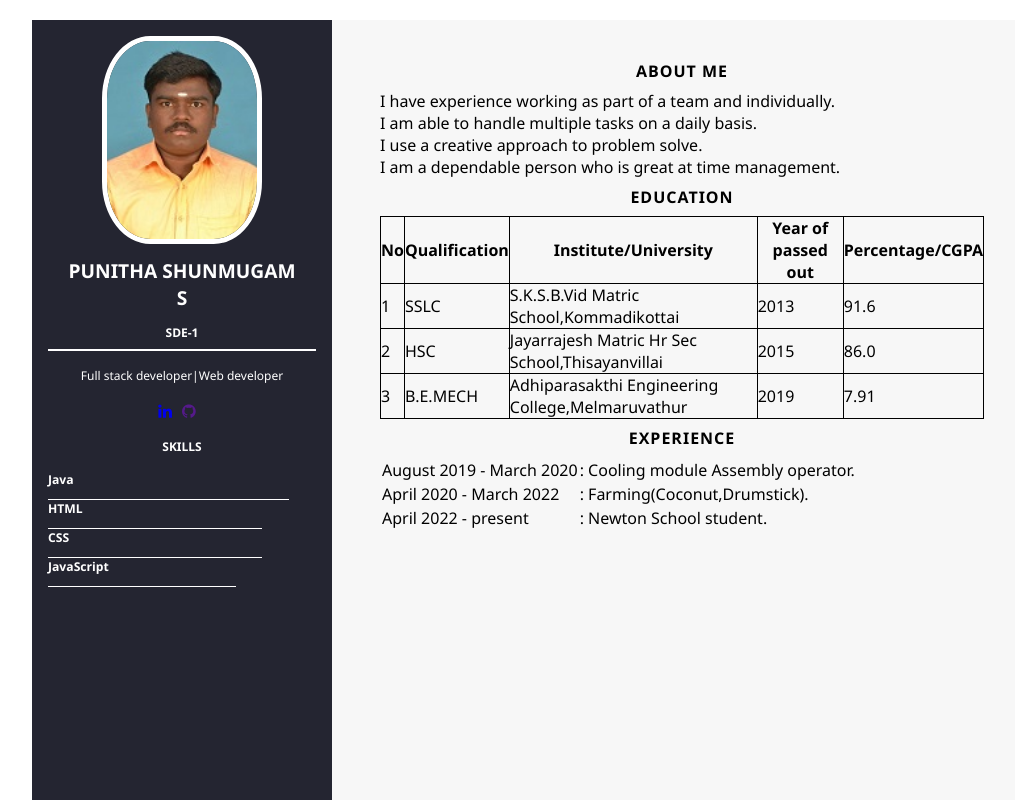
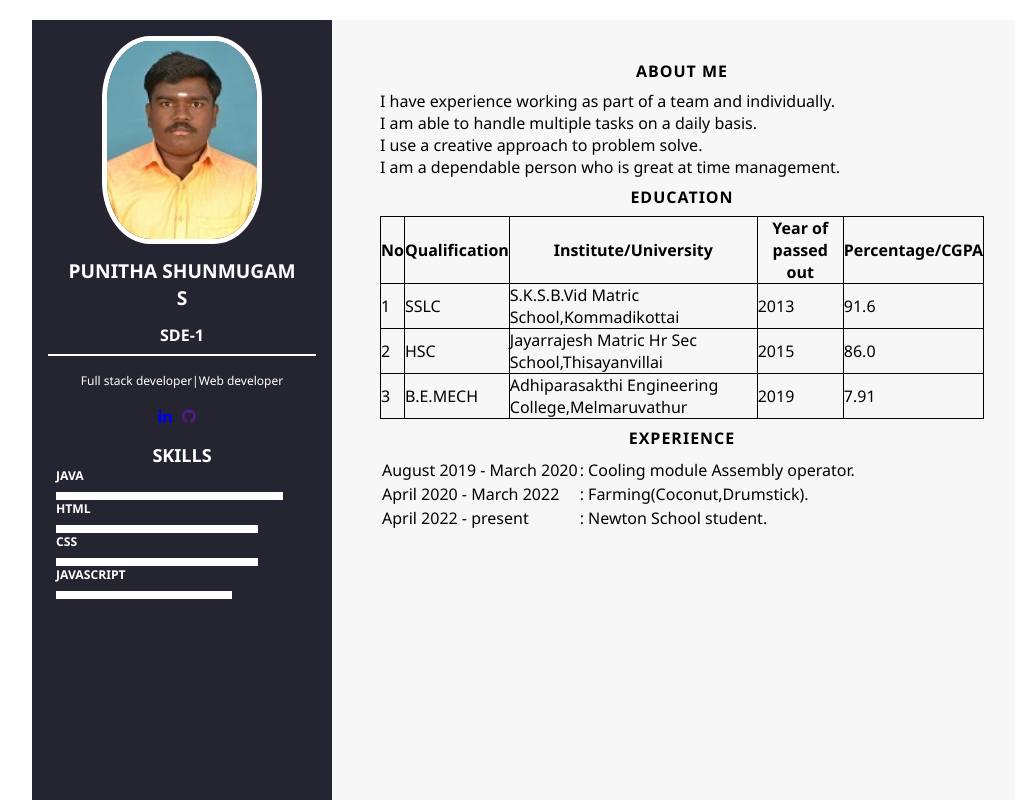
Before and after one commit to punithashunmugam4/resume, a plain HTML site: page index.html in a window 1280 px wide. Shown: the top 800 px of the page, without its empty margins (32-1047 px from the left). Drawn offline with Linux system fonts and the light colour scheme.

Commit message:
Update style.css

```diff
--- a/style.css
+++ b/style.css
@@ -37,7 +37,7 @@
     padding: 0.8rem;
 }
 .designation{
-    font-size: 0.75rem;
+    font-size: 1rem;
     text-align: center;
     text-transform: uppercase;
     padding-bottom: 0.5rem;
@@ -53,7 +53,7 @@
     justify-content: center;
     letter-spacing: 10px;
 }
-.skill-title{
+.skills{
     font-size: 0.75rem;
     text-align: center;
     text-transform: uppercase;
@@ -66,8 +66,8 @@
     padding-bottom: 0.5rem;
 }
 .progress-bar{
-    height: 4px;
-    border-bottom: 1px solid white;
+    border: 1px solid white;
+    border-width:4px;
 }
 .right-main-content{
     padding: 2rem 3rem 2rem 3rem;
```
